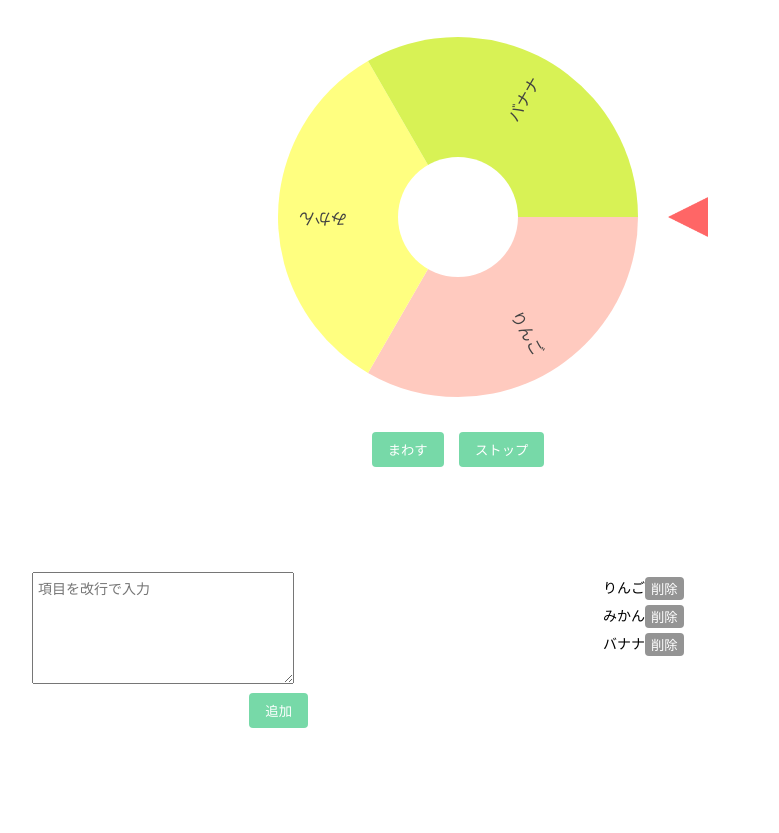
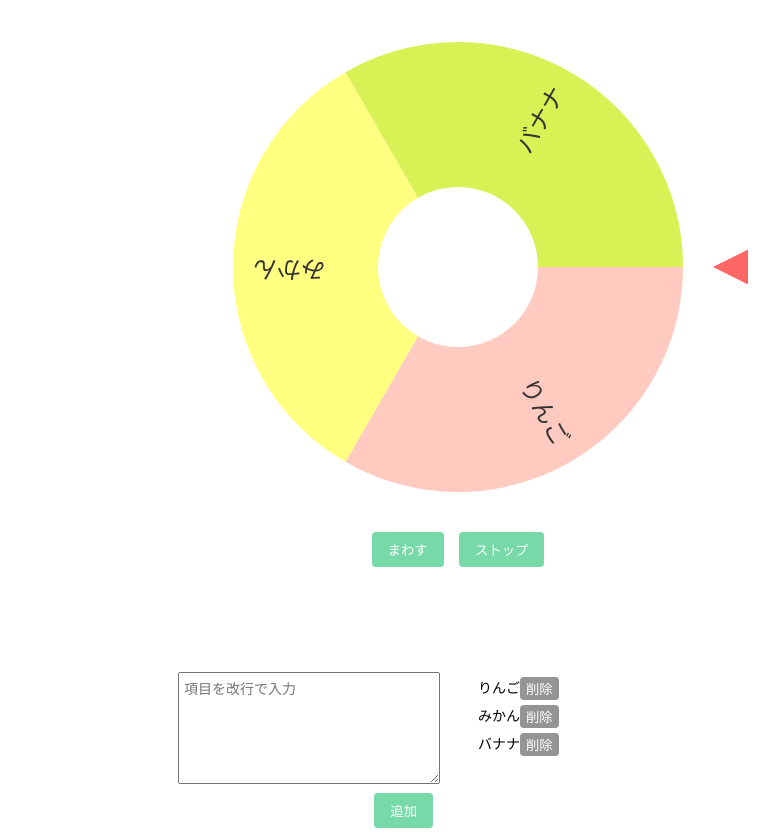
Before and after one commit to ichiwakutools/spin_roulette, a plain HTML site: page index.html in a window 1280 px wide. Shown: the part 105-938 px from the top of the page, without its empty margins (182-961 px from the left). Before the commit the page ends 900 px from the top, so only its background shows below. Drawn offline with Linux system fonts and the light colour scheme.

Commit message:
Update index.html

```diff
--- a/index.html
+++ b/index.html
@@ -9,16 +9,16 @@
   --main-font-family: 'Comic Neue', cursive, sans-serif;
   --title-font-size: 36px;
   --title-color: #333;
-  --wheel-size: 400px;
-  --wheel-text-size: 16px;
-  --wheel-text-color: #414141;
+  --wheel-size: 500px;
+  --wheel-text-size: 24px;
+  --wheel-text-color: #333333;
   --wheel-segment-colors: #ffcabf,#ffff80,#d8f255,#bfe4ff,#ffca80,#77d9a8,#c9ace6;
-  --center-circle-radius: 60px;
+  --center-circle-radius: 80px;
   --center-circle-color: #fff;
-  --center-text-color: #000;
-  --center-text-size: 20px;
-  --arrow-size: 40px;
-  --arrow-offset-x: 10px;
+  --center-text-color: #242424;
+  --center-text-size: 40px;
+  --arrow-size: 35px;
+  --arrow-offset-x: 5px;
   --arrow-offset-y: -50%;
   --button-bg: #77d9a8;
   --button-color: #fff;
@@ -91,11 +91,14 @@ button.btn {
   margin: 100px 0;
 }
 
-#itemInputContainer {
-  width: 300px; /* 各コンテナの幅 */
-  margin: 0 auto; /* 左右中央寄せ */
-  text-align: center; /* テキストを中央寄せ */
-  /* 必要に応じて、背景色やボーダーなどを追加 */
+#itemInputContainerL {
+  width: 260px; /* 各コンテナの幅 */
+  margin: 0 20px 0 0; /* 左右中央寄せ */
+}
+
+#itemInputContainerR {
+  width: 260px; /* 各コンテナの幅 */
+  margin: 0 0 0 20px; /* 左右中央寄せ */
 }
 
 textarea#itemInput {
@@ -151,12 +154,12 @@ textarea#itemInput {
 </div>
 
 <div id="settingContainer">
-    <div id="itemInputContainer">
+    <div id="itemInputContainerL">
     <textarea id="itemInput" placeholder="項目を改行で入力"></textarea>
     <button id="addBtn" class="btn">追加</button>
     </div>
 
-    <div id="itemInputContainer">
+    <div id="itemInputContainerR">
     <ul id="itemList"></ul>
     </div>
 </div>
```
